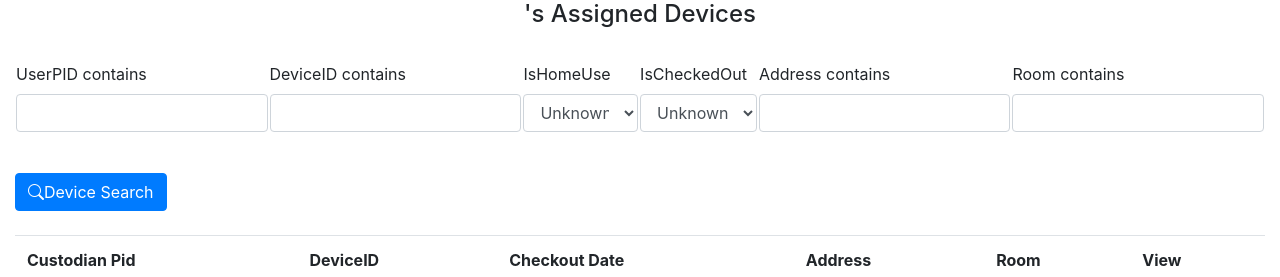
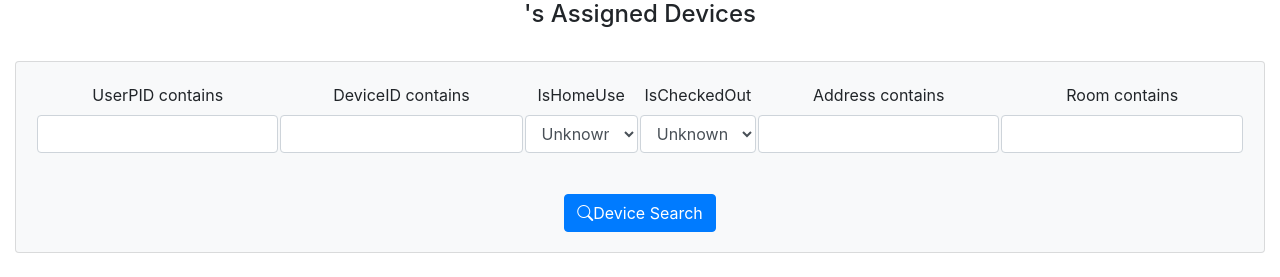
Before and after one commit to chenyuan99/Techstaff-Inventory, a Django app: page /display_userDevice in a window 1280 px wide. Shown: the part 98-375 px from the top of the page. Run offline with Django 3.2, Linux system fonts and the light colour scheme; lists and menus that the app fills with data are empty; some libraries are stand-ins or nearby versions.

Commit message:
Update account.html

```diff
--- a/hello/templates/main/account.html
+++ b/hello/templates/main/account.html
@@ -16,6 +16,8 @@
 		</div>
 		<br>
 		{% endif %}
+		<div class="card bg-light">
+			<div class="card-body text-center">
 				<form method="get">
 					<table>
 						<tr>
@@ -29,6 +31,8 @@
 					<br>
 					<button class="btn btn-primary" type="submit"><i class="bi-search"></i>Device Search </button>
 				</form>
+			</div>
+		</div>
 		<br>
 		<table id="info-table" class="table table-hover">
 			<thead>
```
Lines whose indentation alone changed are shown as unchanged.
